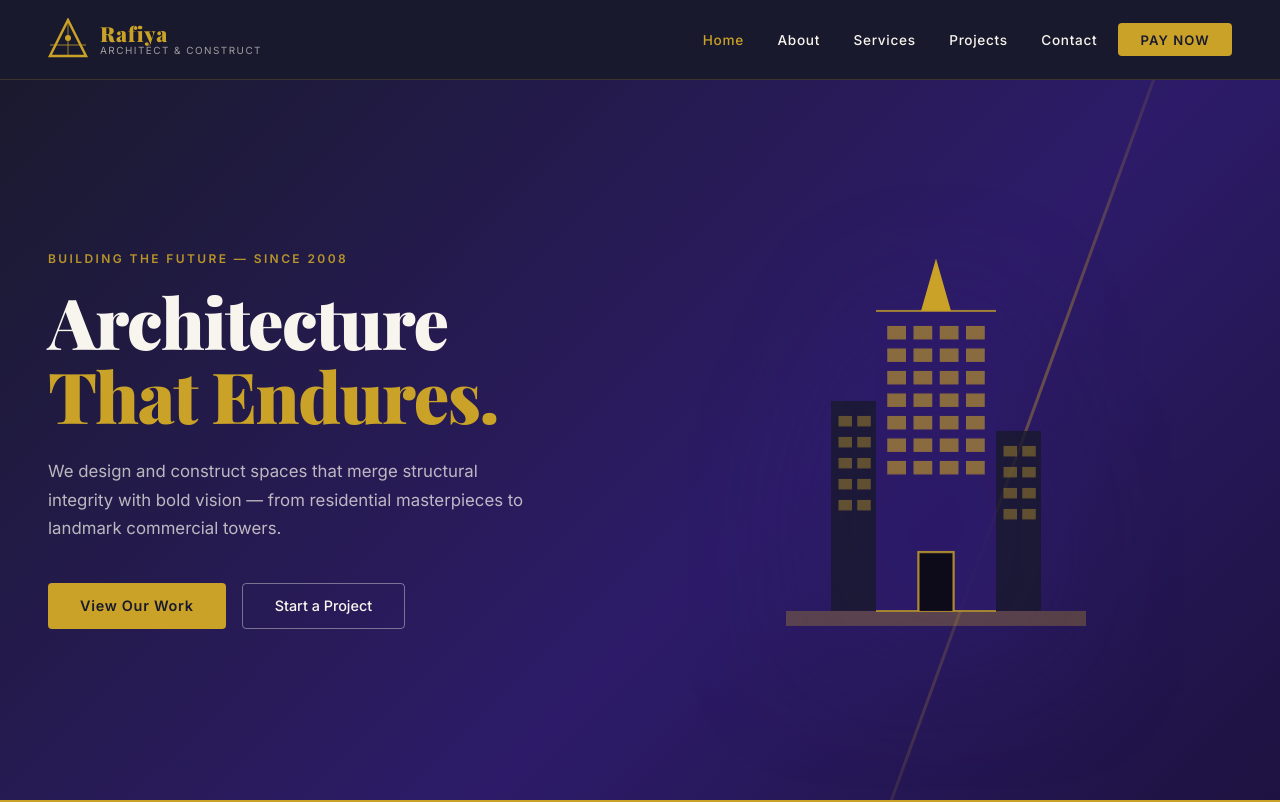
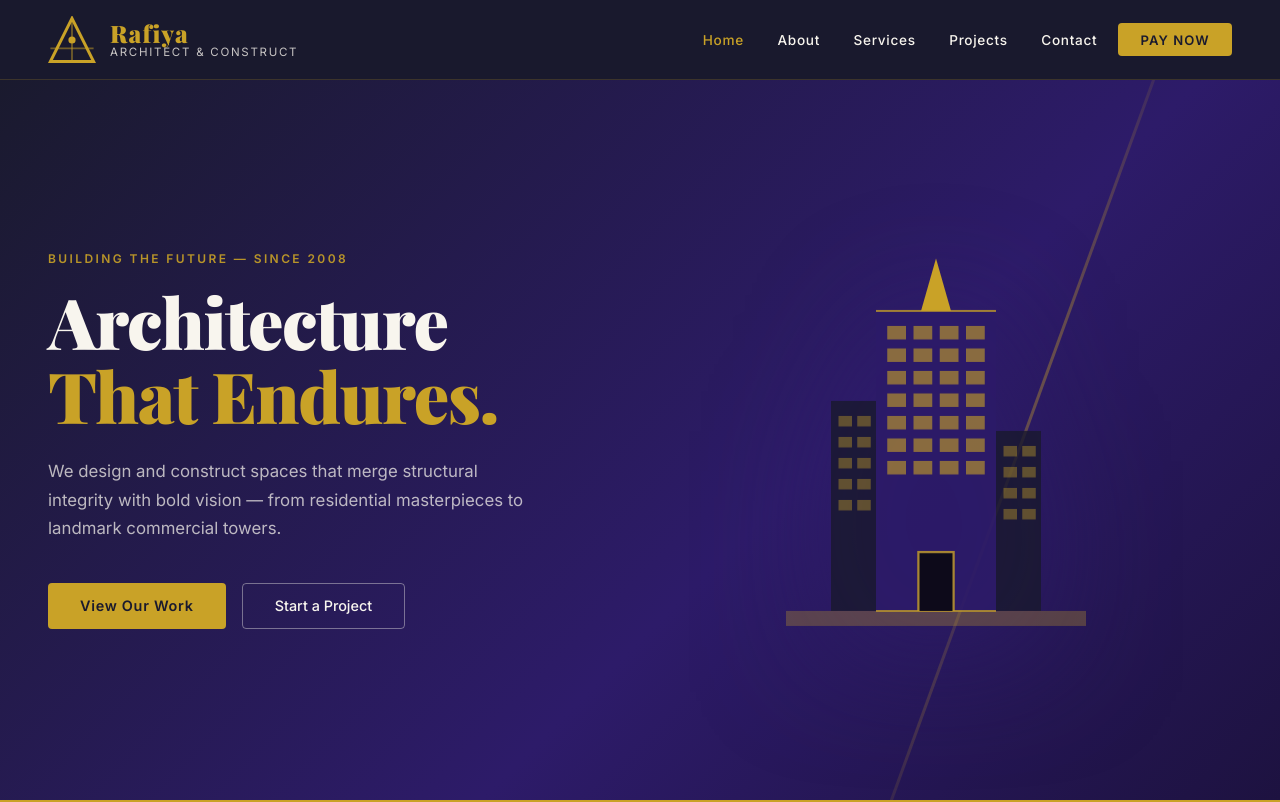
Before and after one commit to faisalalidu01-hue/rafac-co, a plain HTML site: page index.html in a window 1280 px wide. Shown: the top 802 px of the page. Drawn offline with nearby package versions, Linux system fonts and the light colour scheme.

Commit message:
Increase header logo size for better visibility

```diff
--- a/style.css
+++ b/style.css
@@ -43,13 +43,24 @@ body {
 .nav-logo {
   display: flex;
   align-items: center;
-  gap: 12px;
+  gap: 14px;
   text-decoration: none;
   cursor: pointer;
 }
+.logo-mark {
+  width: 48px;
+  height: 48px;
+  display: flex;
+  align-items: center;
+  justify-content: center;
+}
+.logo-mark svg {
+  width: 100%;
+  height: 100%;
+}
 .logo-text { display: flex; flex-direction: column; }
-.logo-main { font-family: 'Playfair Display', serif; font-size: 1.3rem; font-weight: 900; color: var(--gold); letter-spacing: 0.05em; line-height: 1; }
-.logo-sub { font-size: 0.62rem; color: rgba(248,245,238,0.6); letter-spacing: 0.15em; text-transform: uppercase; }
+.logo-main { font-family: 'Playfair Display', serif; font-size: 1.5rem; font-weight: 900; color: var(--gold); letter-spacing: 0.05em; line-height: 1; }
+.logo-sub { font-size: 0.72rem; color: rgba(248,245,238,0.78); letter-spacing: 0.15em; text-transform: uppercase; }
 
 .nav-links {
   display: flex;
```
